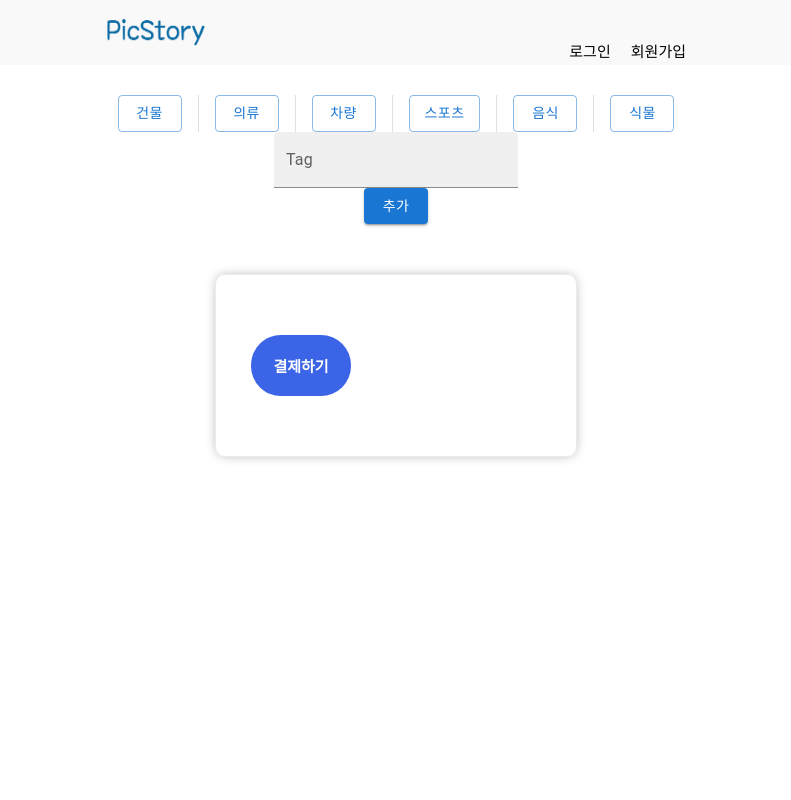
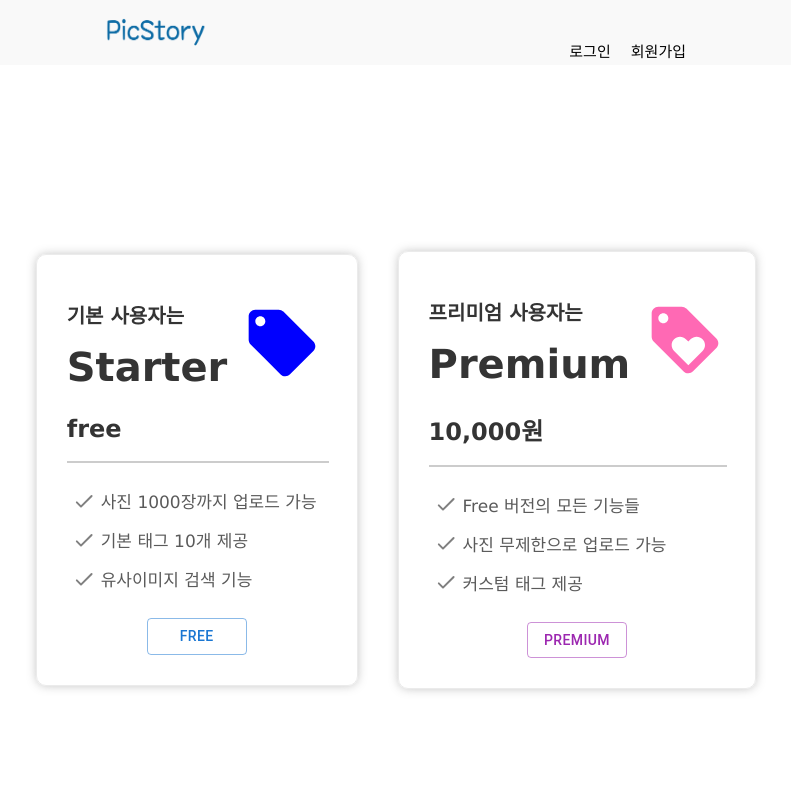
Before and after one commit to 2023-SMHRD-IS-CLOUD-1/PicStoryReact, a React (Create React App) app: page /Payment in a window 1280 px wide. Shown: the top 800 px of the page, without its empty margins (244-1035 px from the left). Built offline with nearby package versions, Linux system fonts and the light colour scheme; a web font is replaced by a local one.

Commit message:
하연 결제페이지jsx,css

```diff
--- a/package.json
+++ b/package.json
@@ -13,7 +13,7 @@
     "@testing-library/jest-dom": "^5.17.0",
     "@testing-library/react": "^13.4.0",
     "@testing-library/user-event": "^13.5.0",
-    "aws-sdk": "^2.1561.0",
+    "aws-sdk": "^2.1563.0",
     "axios": "^1.6.7",
     "react": "^18.2.0",
     "react-dom": "^18.2.0",
--- a/src/components/Payment.jsx
+++ b/src/components/Payment.jsx
@@ -5,16 +5,25 @@ import Box from '@mui/material/Box';
 import TextField from '@mui/material/TextField';
 import InputAdornment from '@mui/material/InputAdornment';
 import Button from '@mui/material/Button';
-import { BrowserRouter as Router, Route, Switch, Link } from 'react-router-dom';
-import Stack from '@mui/material/Stack';
-import Divider from '@mui/material/Divider';
+import DoneRoundedIcon from '@mui/icons-material/DoneRounded';
+import LocalOfferIcon from '@mui/icons-material/LocalOffer';
+import LoyaltyIcon from '@mui/icons-material/Loyalty';
+import { BrowserRouter as Router, Route, Switch, Link,useNavigate } from 'react-router-dom';
 
 const Payment = (effect, deps) => {
-
-    const [Tags, setTags] = useState(["건물", "의류", "차량", "스포츠", "음식", "식물"]);
-    const [newTag, setNewTag] = useState('');
+    const nav = useNavigate();
+    const [id, setId] = useState('');
+    const [name, setName] = useState('');
+    const [mail, setMail] = useState('');
+    const [premium , setPremium] = useState('');
 
     useEffect(() => {
+        // setId(sessionStorage.getItem("user_id"));
+        // setName(sessionStorage.getItem("user_name"));
+        // setMail(sessionStorage.getItem("user_mail"));
+        // setPremium(sessionStorage.getItem("user_premium"));
+
+        console.log('결제페이지',id,name,mail,'!!!');
         const jquery = document.createElement("script");
         jquery.src = "https://code.jquery.com/jquery-1.12.4.min.js";
         const iamport = document.createElement("script");
@@ -36,10 +45,13 @@ const Payment = (effect, deps) => {
             merchant_uid: `mid_${new Date().getTime()}`, // 결제금액 (필수항목)
             name: '결제 테스트', // 주문명 (필수항목)
             amount: '100', // 금액 (필수항목)
-            custom_data: { name: '부가정보', desc: '세부 부가정보' },
+            //custom_data: { userId: {id}, desc: '세부 부가정보' },
+            custom_data: { userId: '부가정보', desc: '세부 부가정보' },
+            //buyer_name: {name}, // 구매자 이름
             buyer_name: 'goldy', // 구매자 이름
             buyer_tel: '0101234556', // 구매자 전화번호 (필수항목)
-            buyer_email: 'goldy', // 구매자 이메일
+            //buyer_email: {mail}, // 구매자 이메일
+            buyer_email: 'mail', // 구매자 이메일
             buyer_addr: 'gwangju',
             buyer_postalcode: '1234'
         };
@@ -50,43 +62,72 @@ const Payment = (effect, deps) => {
         const { success, error_msg, imp_uid, merchant_uid, pay_method, paid_amount, status } = response;
         if (success) {
             alert('결제 성공');
+            nav('/myinfo');
         } else {
             alert(`결제 실패 : ${error_msg}`);
         }
     }
 
-
-
-    const handleTagChange = (e) => {
-        setNewTag(e.target.value);
-    }
-
-    const addTag = () => {
-        setTags([...Tags, newTag]);
-        setNewTag('');
-    }
-
     return (
         <div className='payMain'>
-            <Stack
-                direction="row"
-                divider={<Divider orientation="vertical" flexItem />}
-                spacing={2}
-            >
-                {Tags.map((tag, index) => (
-                    <Button key={index} variant="outlined" >{tag}</Button>
-                ))}
+            <div className='payBox'>
+                <div className='top'>
+                    <div>
+                        <p className='text1'>기본 사용자는</p>
+                        <p className='text2'>Starter</p>
+                    </div>
+                    <div>
+                        <LocalOfferIcon style={{ fontSize: 80, color: 'blue' }} />
+                    </div>
 
-            </Stack>
-            <TextField id="filled-basic" label="Tag" variant="filled" onChange={handleTagChange} />
-            <Button variant="contained" onClick={addTag}>추가</Button>
+                </div>
+                <h2>free</h2>
+                <hr align="center" color='#CCCCCC' width="100%" />
+                <div className='contents'>
+                    <div className='content'>
+                        <DoneRoundedIcon style={{ color: 'gray' }} />
+                        <p>사진 1000장까지 업로드 가능</p></div>
+                    <div className='content'>
+                        <DoneRoundedIcon style={{ color: 'gray' }} />
+                        <p>기본 태그 10개 제공</p></div>
+                    <div className='content'>
+                        <DoneRoundedIcon style={{ color: 'gray' }} />
+                        <p>유사이미지 검색 기능</p></div>
+                </div>
+                <div className='btn'>
+                    <Button className='payBtn' variant="outlined" >FREE</Button>
+                </div>
+            </div>
 
             <div className='payBox'>
-                <button id='l-loginBtn' className='payBtn' onClick={onClickPayment} style={{ cursor: 'pointer' }}>결제하기</button>
+                <div className='top'>
+                    <div>
+                        <p className='text1'>프리미엄 사용자는</p>
+                        <p className='text2'>Premium</p>
+                    </div>
+                    <div>
+                        <LoyaltyIcon style={{ fontSize: 80, color: 'hotpink' }} />
+                    </div>
+                </div>
 
-
+                <h2>10,000원</h2>
+                <hr align="center" color='#CCCCCC' width="100%" />
+                <div className='contents'>
+                    <div className='content'>
+                        <DoneRoundedIcon style={{ color: 'gray' }} />
+                        <p>Free 버전의 모든 기능들</p> </div>
+                    <div className='content'>
+                        <DoneRoundedIcon style={{ color: 'gray' }} />
+                        <p>사진 무제한으로 업로드 가능</p> </div>
+                    <div className='content'>
+                        <DoneRoundedIcon style={{ color: 'gray' }} />
+                        <p>커스텀 태그 제공</p> </div>
+                </div>
+                <div className='btn'>
+                    <Button className='payBtn' color="secondary" onClick={onClickPayment} variant="outlined">Premium</Button>
+                </div>
             </div>
-        </div>
+        </div >
     );
 }
 
--- a/src/css/Payment.css
+++ b/src/css/Payment.css
@@ -1,26 +1,76 @@
 .payMain {
+  display: flex;
+  justify-content: center;
   height: 750px;
-    background-color: white;
-    display: flex;
+  background-color: rgb(255, 255, 255);
   align-items: center;
-    flex-direction: column;
+  flex-direction: row;
   padding-top: 30px;
   margin-bottom: 100px;
 }
 
-
 .payBox {
   display: flex;
-    width: 300px;
   flex-direction: column;
   border-radius: 10px;
   border: 1px solid #ebebeb;
   padding: 30px;
-    margin-top: 50px;
+  margin: 50px 20px;
   box-shadow: 0px 0px 10px 0px rgba(184, 184, 184, 0.789);
 }
 
-  .payBtn{
-    padding: 5px;
+.payBox h2 {
+  margin: 10px 0px;
+  color: #343434;
+}
+
+.btn {
+  text-align: center;
+  margin-top: 10px;
+}
+
+.DoneRoundedIcon {
+  color: gray;
+}
+
+.top {
+  display: flex;
+  align-items: center;
+  flex-direction: row;
+  padding: 0px;
+}
+
+.text1 {
+  font-size: 20px;
+  font-weight: bold;
+  margin: 15px 15px 15px 0px;
+  color: #343434;
+}
+
+.text2 {
+  font-size: 40px;
+  margin: 15px 15px 15px 0px;
+  font-weight: bold;
+  color: #343434;
+}
+
+.contents {
+  margin: 10px 5px;
+}
+
+.content {
+  display: flex;
+  flex-direction: row;
+  align-items: center;
+}
+
+.content p {
+  font-size: 17px;
+  color: #5a5a5a;
+  margin: 7px 5px;
+}
+
+.payBtn {
   width: 100px;
+  font-weight: bold;
 }
```
Also changed, not shown: 1 other file (tests, documents, lock files or other folders). Lines whose indentation alone changed are shown as unchanged.
